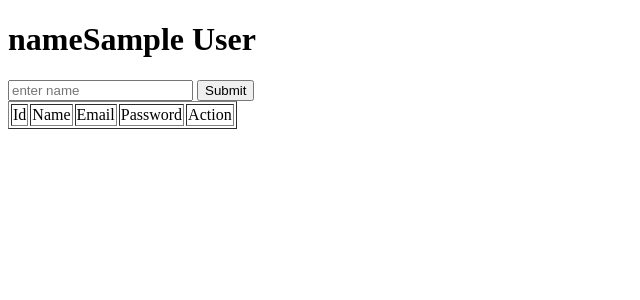
After one commit to theTarunsagwal/ecommerce, a PHP site: page /admin.php in a window 1280 px wide. The commit adds this page. Shown: the top 300 px of the page, without its empty margins (0-640 px from the left). Run offline with PHP 8.4, Linux system fonts and the light colour scheme; the visitor is signed in with stand-in values (Sample User, id 1); data that the repository does not hold is empty.

Commit message:
create delete query

```diff
--- /dev/null
+++ b/admin.php
@@ -0,0 +1,71 @@
+<?php
+session_start();
+$con = mysqli_connect('localhost', 'root', '', 'ecommerce');
+$data = mysqli_query($con, 'SELECT * FROM user_data');
+
+if (isset($_POST['del'])) {
+    $email = $_POST['del'];
+    $del = mysqli_query($con, "DELETE FROM user_data WHERE email='$email'");
+}
+?>
+<!DOCTYPE html>
+<html lang="en">
+<head>
+    <meta charset="UTF-8">
+    <meta name="viewport" content="width=device-width, initial-scale=1.0">
+    <title>Document</title>
+</head>
+<body>
+    <h1>name<?php echo $_SESSION['name']; ?></h1>
+    <form method="POST">
+        <input type="text" name="text" placeholder="enter name" />
+        <input type="submit" name="sub" />
+    </form>
+    <table border="1">
+        <tr>
+            <td>Id</td>
+            <td>Name</td>
+            <td>Email</td>
+            <td>Password</td>
+            <td>Action</td>
+        </tr>
+        <?php
+        if (isset($_REQUEST['sub'])) {
+            $search = $_POST['text'];
+            $qury = mysqli_query($con, "SELECT * FROM user_data WHERE name LIKE '%$search%'");
+            while ($srch = mysqli_fetch_array($qury)) {
+                ?>
+                <tr>
+                    <td><?php echo $srch['id']; ?></td>
+                    <td><?php echo $srch['name']; ?></td>
+                    <td><?php echo $srch['email']; ?></td>
+                    <td><?php echo $srch['password']; ?></td>
+                    <td>
+                        <form method="post">
+                            <button type="submit" value="<?php echo $srch['email']; ?>" name="del">delete</button>
+                        </form>
+                    </td>
+                </tr>
+                <?php
+            }
+        } else {
+            while ($comp = mysqli_fetch_array($data)) {
+                ?>
+                <tr>
+                    <td><?php echo $comp['id']; ?></td>
+                    <td><?php echo $comp['name']; ?></td>
+                    <td><?php echo $comp['email']; ?></td>
+                    <td><?php echo $comp['password']; ?></td>
+                    <td>
+                        <form method="post">
+                            <button type="submit" value="<?php echo $comp['email']; ?>" name="del">delete</button>
+                        </form>
+                    </td>
+                </tr>
+                <?php
+            }
+        }
+        ?>
+    </table>
+</body>
+</html>
--- /dev/null
+++ b/index.php
@@ -0,0 +1,4 @@
+<?php
+session_start();
+echo $_SESSION['name'];
+?>
```
Also changed, not shown: loging.php (+31 -4 lines).
